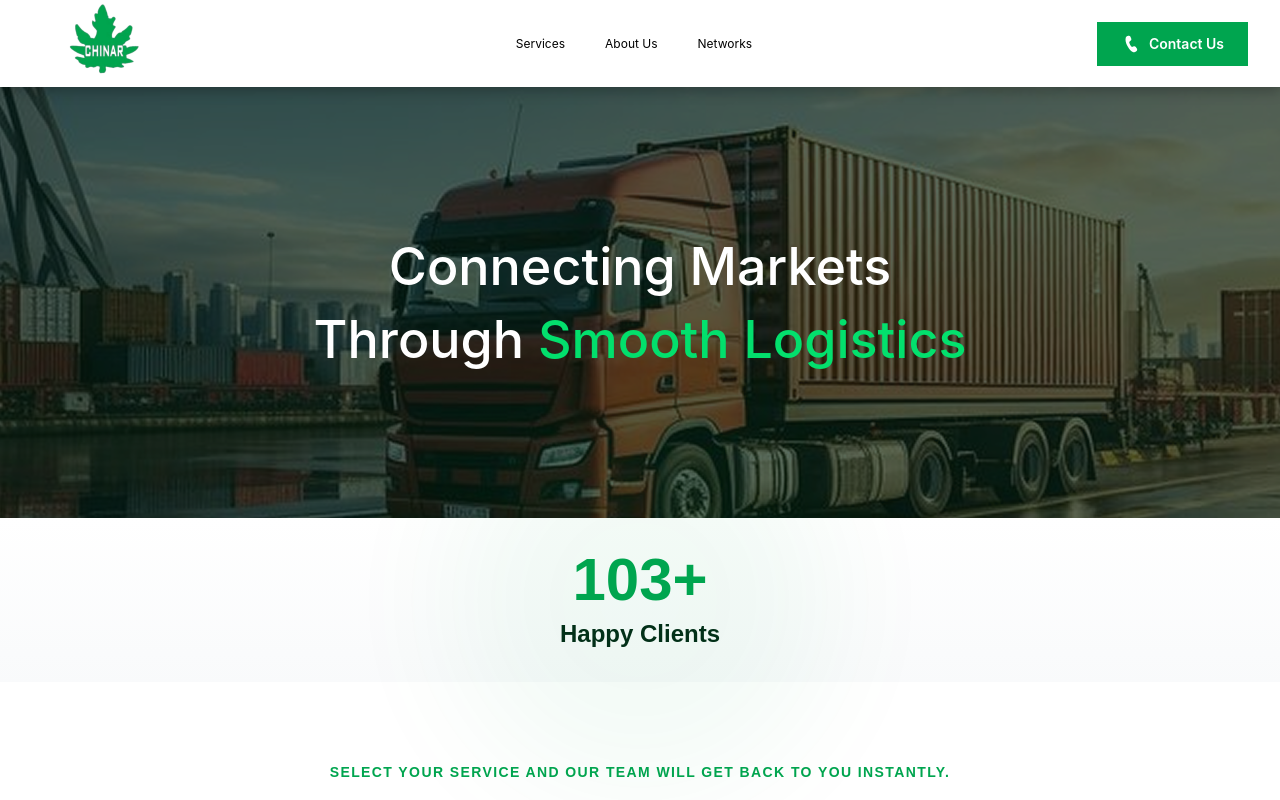
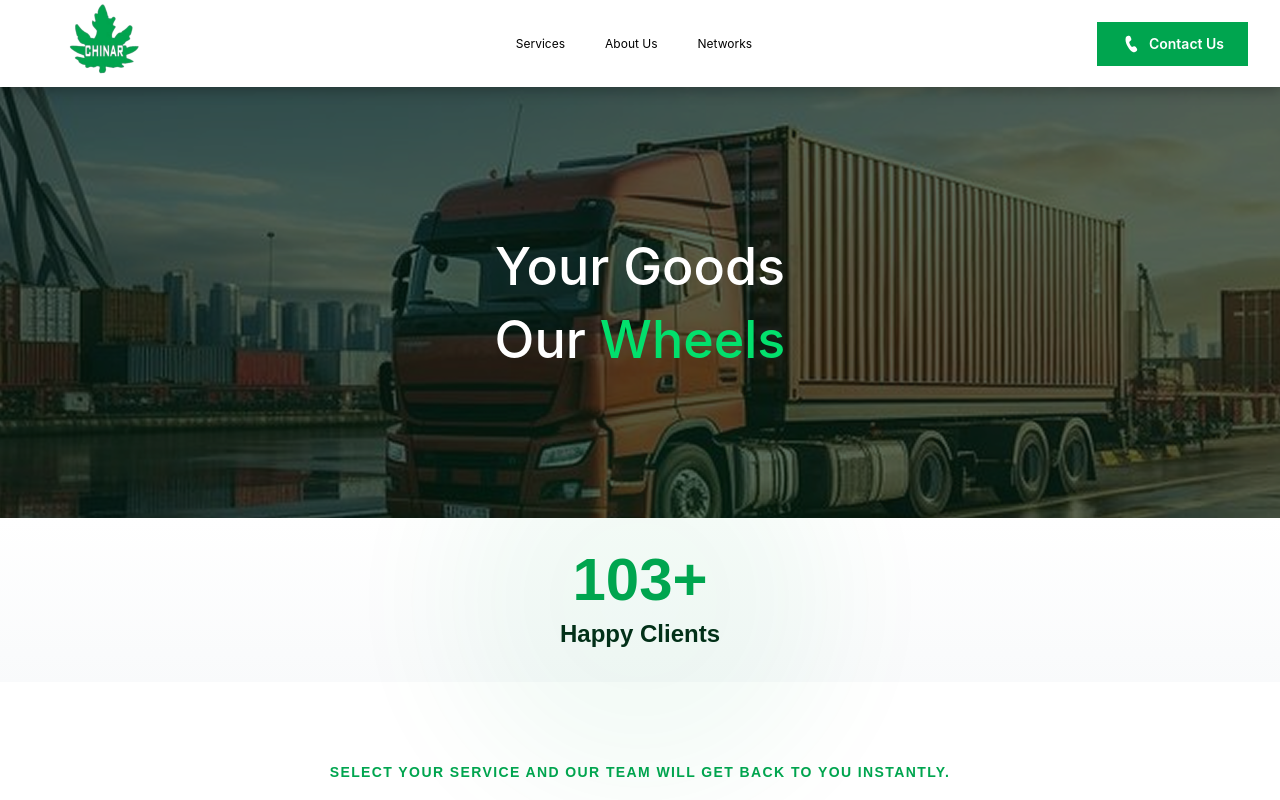
Before and after one commit to neha-kandari/Chinar, a React (Vite) app: page / in a window 1280 px wide. Shown: the top 800 px of the page. Built offline with nearby package versions, Linux system fonts and the light colour scheme.

Commit message:
Update landing page header and subheader text

```diff
--- a/src/app/components/LandingPage.tsx
+++ b/src/app/components/LandingPage.tsx
@@ -107,10 +107,10 @@
         <div className="relative h-full flex items-center justify-center px-4 text-center">
           <div className="max-w-4xl">
             <h1 className="font-['Inter',sans-serif] font-medium text-white text-2xl sm:text-3xl md:text-4xl lg:text-[52px] leading-tight">
-              Connecting Markets
+              Your Goods
             </h1>
             <p className="font-['Inter',sans-serif] font-medium text-white text-2xl sm:text-3xl md:text-4xl lg:text-[52px] leading-tight mt-2">
-              Through <span className="text-[#03e06d]">Smooth Logistics</span>
+              Our <span className="text-[#03e06d]">Wheels</span>
             </p>
           </div>
         </div>
```
